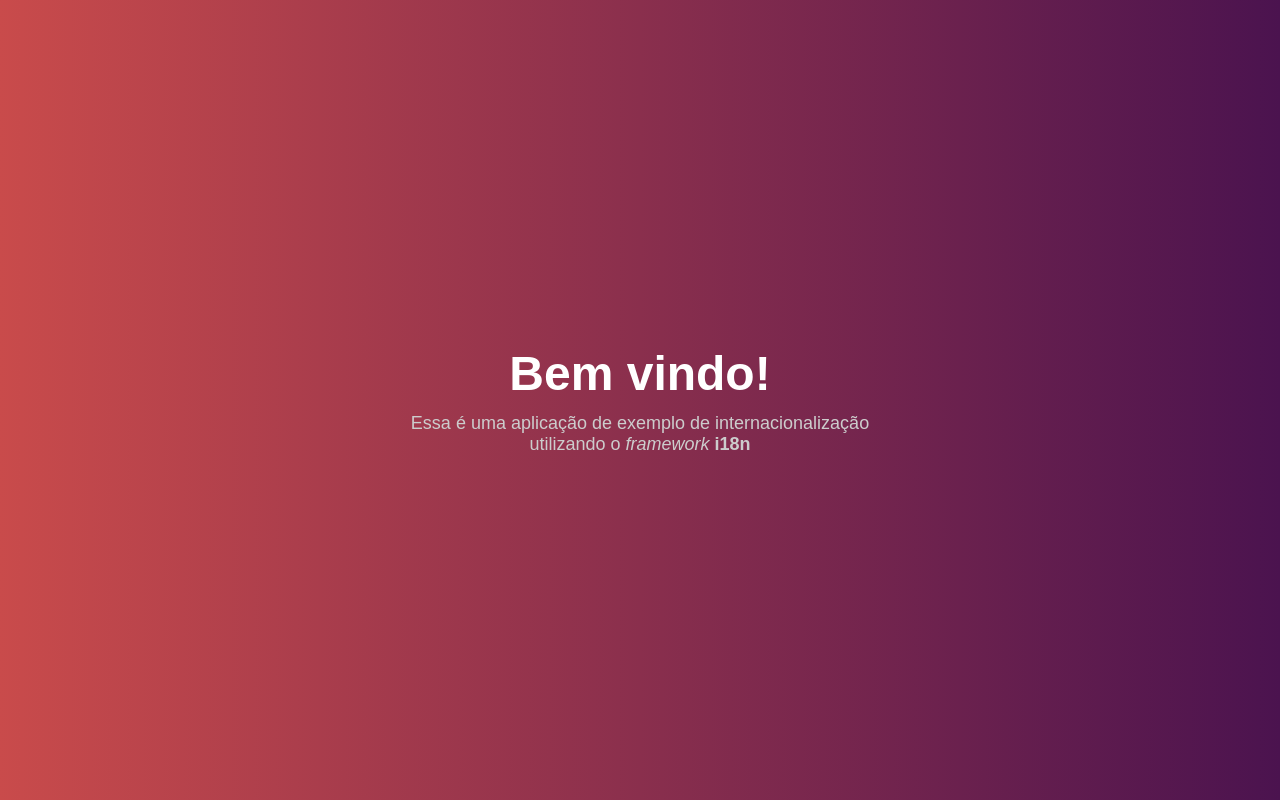
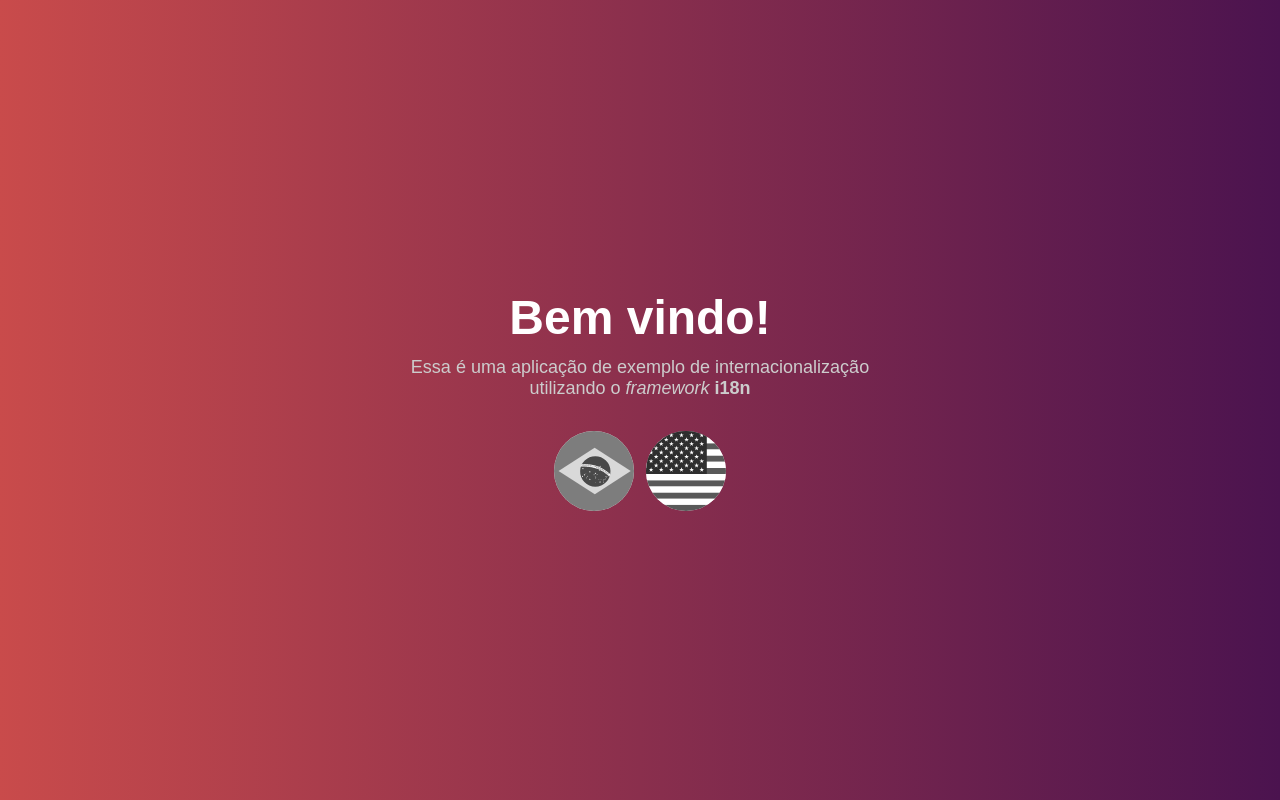
Before and after one commit to victorbadaro/react-internationalization-example, a React (Vite) app: page / in a window 1280 px wide. Built offline with nearby package versions, Linux system fonts and the light colour scheme.

Commit message:
feat: add ButtonsContainer component

```diff
--- a/src/App.tsx
+++ b/src/App.tsx
@@ -1,3 +1,4 @@
+import { ButtonsContainer } from './components/ButtonsContainer';
 import { Container } from './components/Container';
 
 import './styles/global.scss';
@@ -7,6 +8,7 @@ export function App() {
 		<Container>
 			<h1>Bem vindo!</h1>
 			<p>Essa é uma aplicação de exemplo de internacionalização utilizando o <i>framework</i> <b>i18n</b></p>
+			<ButtonsContainer />
 		</Container>
 	);
 }
--- /dev/null
+++ b/src/components/ButtonsContainer/index.tsx
@@ -0,0 +1,20 @@
+import { LanguageButton } from '../LanguageButton';
+import { ButtonsContainerProps } from './types';
+
+import brImg from '@/assets/br.svg';
+import usImg from '@/assets/us.svg';
+
+import styles from './styles.module.scss';
+
+export function ButtonsContainer({ ...rest }: ButtonsContainerProps) {
+	return (
+		<div {...rest} className={styles['buttons-container']}>
+			<LanguageButton>
+				<img src={brImg} />
+			</LanguageButton>
+			<LanguageButton>
+				<img src={usImg} />
+			</LanguageButton>
+		</div>
+	);
+}
--- /dev/null
+++ b/src/components/ButtonsContainer/styles.module.scss
@@ -0,0 +1,6 @@
+.buttons-container {
+	display: flex;
+	align-items: center;
+	justify-content: center;
+	column-gap: 12px;
+}
--- /dev/null
+++ b/src/components/ButtonsContainer/types.ts
@@ -0,0 +1,3 @@
+import { ElementRef, HTMLAttributes } from 'react';
+
+export interface ButtonsContainerProps extends HTMLAttributes<ElementRef<'div'>> { }
--- a/src/components/Container/styles.module.scss
+++ b/src/components/Container/styles.module.scss
@@ -11,6 +11,7 @@
 	}
 
 	p {
+		margin-bottom: 32px;
 		text-align: center;
 		font-size: 18px;
 		filter: brightness(0.8);
```
